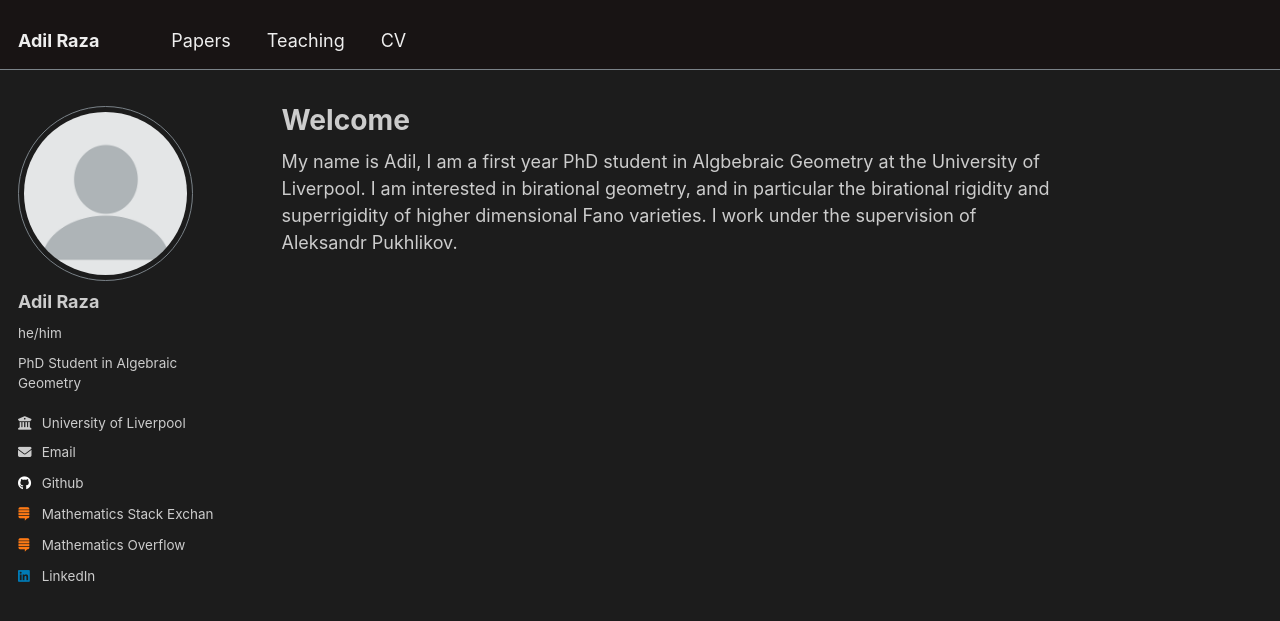
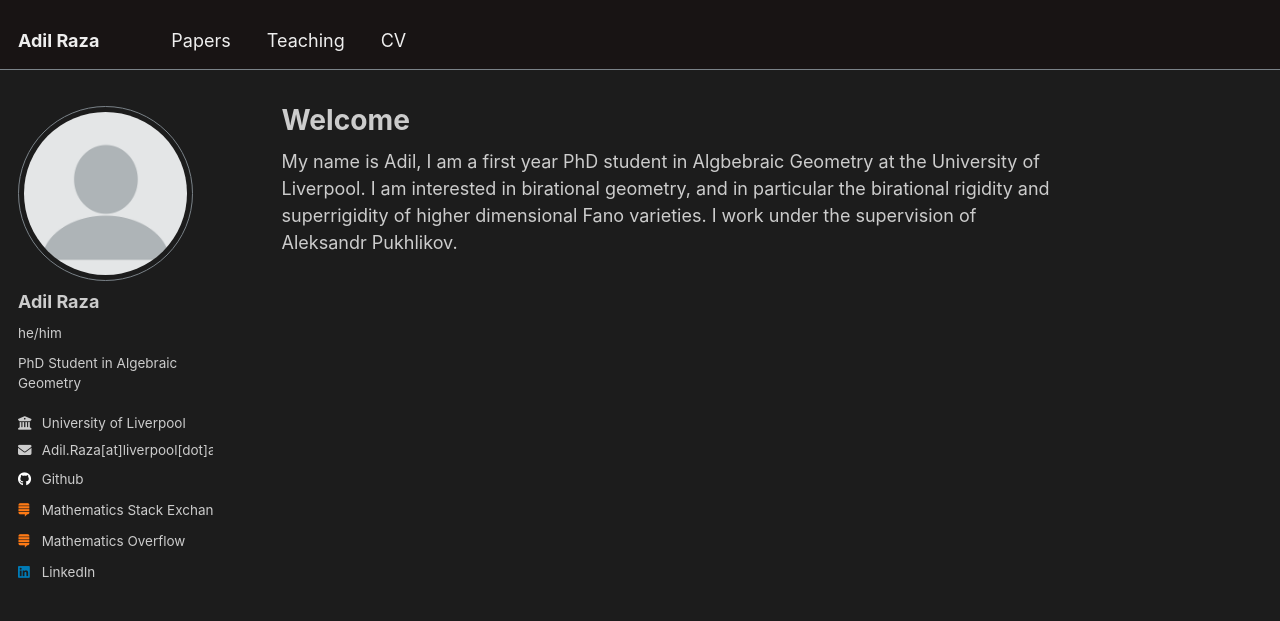
Before and after one commit to ARazaMaths/arazamaths.github.io, a Jekyll site: the page built from _pages/about.md, in a window 1280 px wide. Shown: the top 621 px of the page. Built offline with Jekyll 4.4.1, drawn with Linux system fonts in a browser that asks for light colours.

Commit message:
Obfuscated email to try to stop the webcrawlers spamming me :(

```diff
--- a/_config.yml
+++ b/_config.yml
@@ -28,7 +28,7 @@ author:
   location         :
   employer         : "University of Liverpool"
   uri              : # URL
-  email            : "Adil.Raza@liverpool.ac.uk"
+  email            : "Adil.Raza[at]liverpool[dot]ac.uk"
 
   # Academic websites
   arxiv            : # URL - Update with the correct link to your profile
--- a/_includes/author-profile.html
+++ b/_includes/author-profile.html
@@ -34,7 +34,7 @@
         <li><a href="{{ author.uri }}"><i class="fas fa-fw fa-link icon-pad-right" aria-hidden="true"></i>{{ site.data.ui-text[site.locale].website_label | default: "Website" }}</a></li>
       {% endif %}
       {% if author.email %}
-        <li><a href="mailto:{{ author.email }}"><i class="fas fa-fw fa-envelope icon-pad-right" aria-hidden="true"></i>{{ site.data.ui-text[site.locale].email_label | default: "Email" }}</a></li>
+        <li class="author__desktop"><i class="fas fa-fw fa-envelope icon-pad-right" aria-hidden="true"></i>{{ author.email }}</li>
       {% endif %}
 
       <!-- Font Awesome and Academicons icons / Academic websites -->
```
